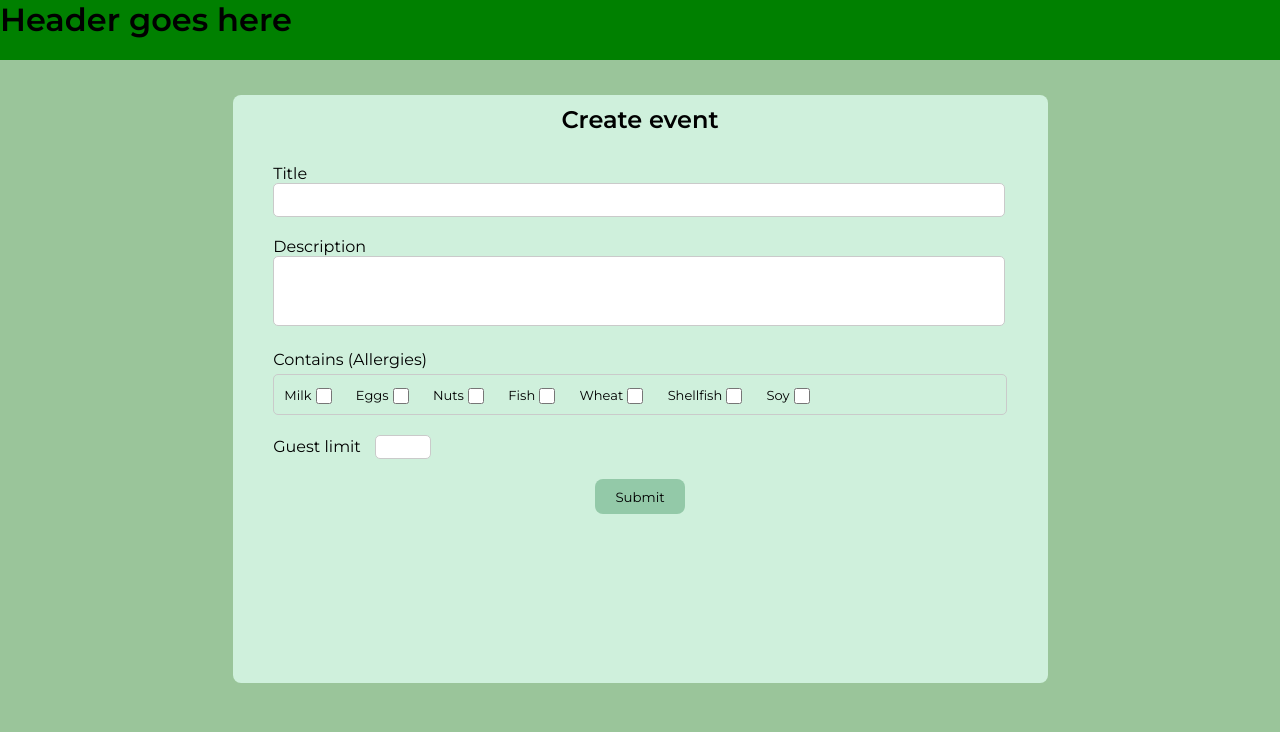
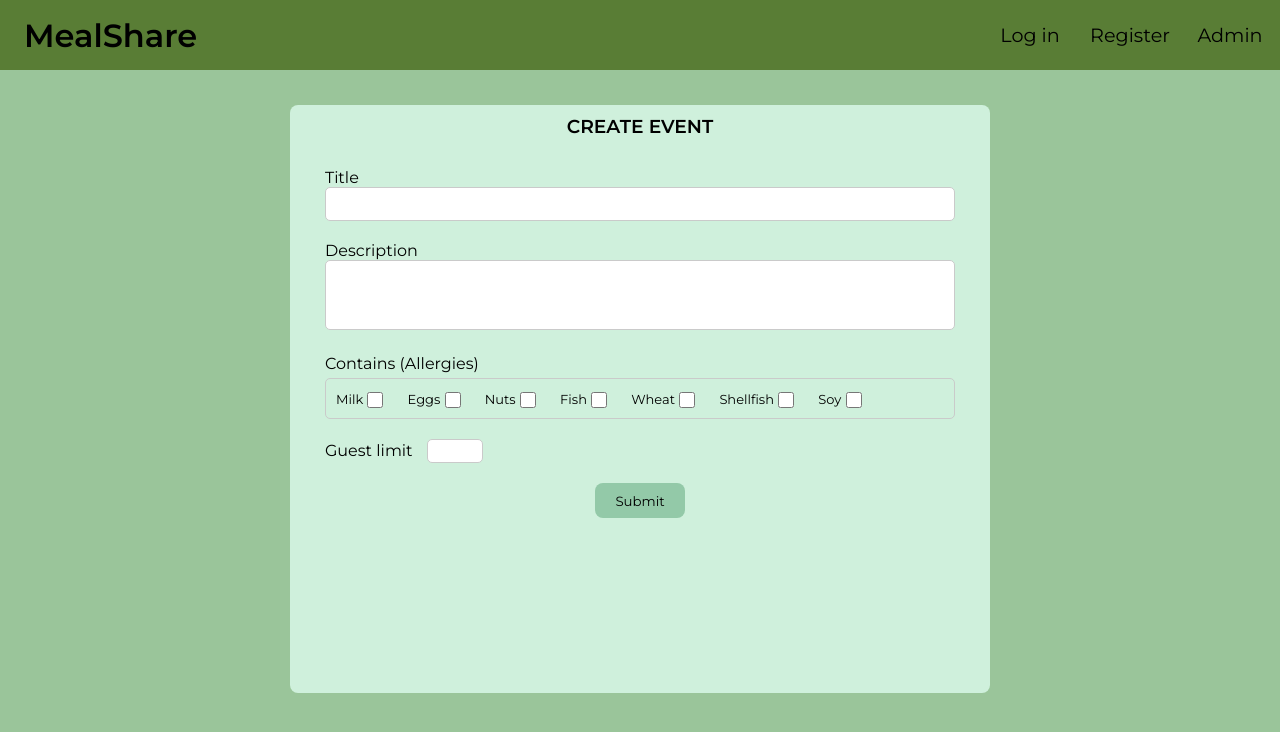
Before and after one commit to francinv/TDT4140-Middagsdeling, a Django app: page /create-post/ in a window 1280 px wide. Shown: the top 732 px of the page. Run offline with Django 3.2, Linux system fonts and the light colour scheme.

Commit message:
added header and som small changes

```diff
--- a/APP/templates/APP/create-post.html
+++ b/APP/templates/APP/create-post.html
@@ -11,14 +11,21 @@
 </head>
 <body>
     <!-- Header -->
-    <div id="header">
-        <h1>Header goes here</h1>
+    <div class="header">
+        <div class="header-title-container">
+            <h1>MealShare</h1>
+        </div>
+        <div class="navbar">
+            <div class="navbar-button"><p>Log in</p></div>
+            <div class="navbar-button"><p>Register</p></div>
+            <div class="navbar-button"><p>Admin</p></div>
+        </div>
     </div>
     <!-- Header end -->
     <!-- Create post -->
     <div id="create-post-container">
         <form method="POST">
-            <h2>Create event</h2>
+            <h3>CREATE EVENT</h3>
             <div class="input-container" id="create-post-title-container">
                 <label for="create-post-title">Title</label>
                 <input type="text" id="create-post-title" name="create-post-title">
--- a/static/css/create-post.css
+++ b/static/css/create-post.css
@@ -12,12 +12,45 @@ body {
 
 /* Header */
 
-#header {
+.header {
     width: 100%;
-    height: 60px;
-    background-color: green;
-}
+    height: 70px;
+    background-color: #597D35;
+    display: flex;
+    justify-content: space-between;
+  }
 
+  /* Title */
+
+  .header-title-container {
+    width: 30%;
+    display: flex;
+    flex-direction: column;
+    justify-content: center;
+    margin-left: 1.5rem;
+  }
+
+  /* Navbar */
+
+  .navbar {
+    width: 300px;
+    display: flex;
+    font-size: 1.2rem;
+  }
+
+  .navbar-button {
+    height: 100%;
+    width: 50%;
+    display: flex;
+    flex-direction: column;
+    justify-content: center;
+    align-items: center;
+  }
+
+  .navbar-button:hover {
+    background-color: #74B72E;
+    cursor: pointer;
+  }
 /* Header end*/
 
 /* ---------------------------------- */
@@ -28,7 +61,7 @@ body {
 
 #create-post-container {
     margin: 35px auto;
-    width: 815px;
+    width: 700px;
     height: 588px;
     background-color: rgb(207, 240, 220);
     border-radius: 8px;
@@ -40,7 +73,7 @@ body {
     padding-top: 10px;
 }
 
-#create-post-container h2 {
+#create-post-container h3 {
     text-align: center;
     margin-bottom: 30px;
 }
```
